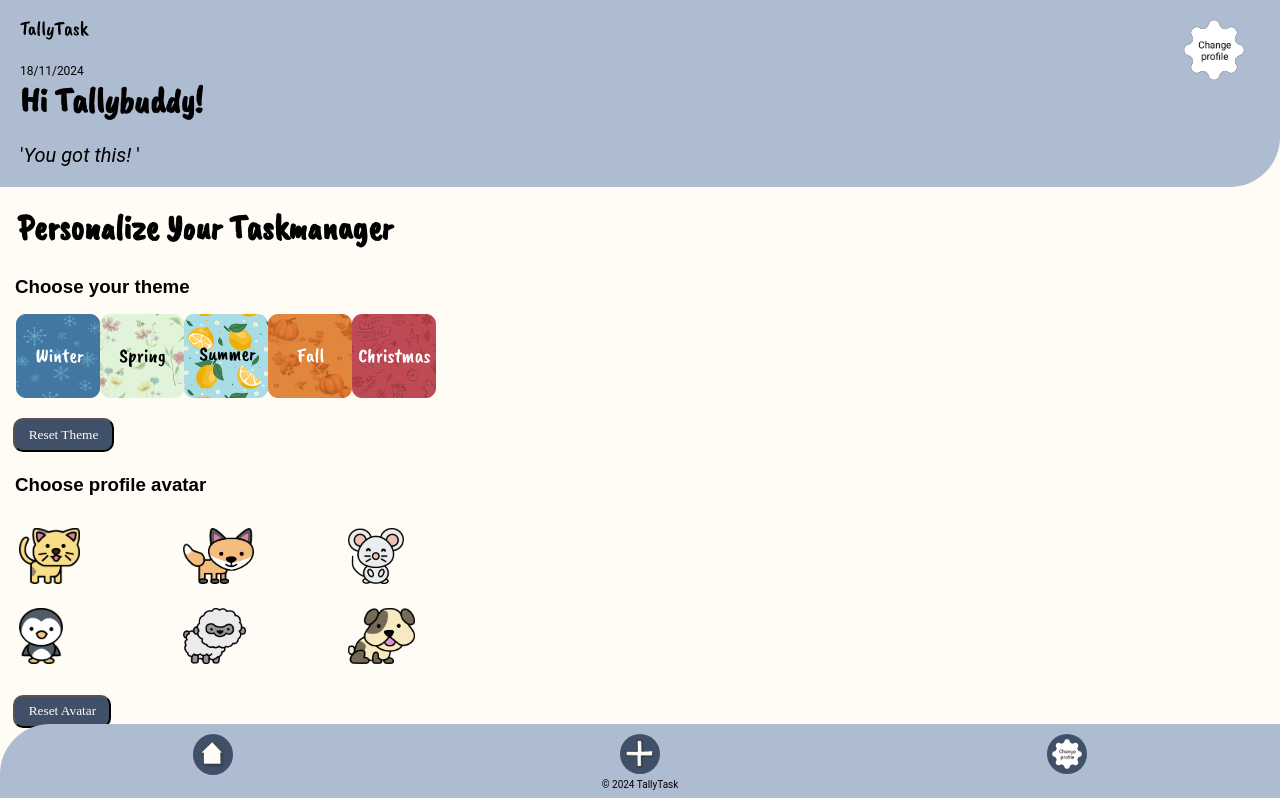
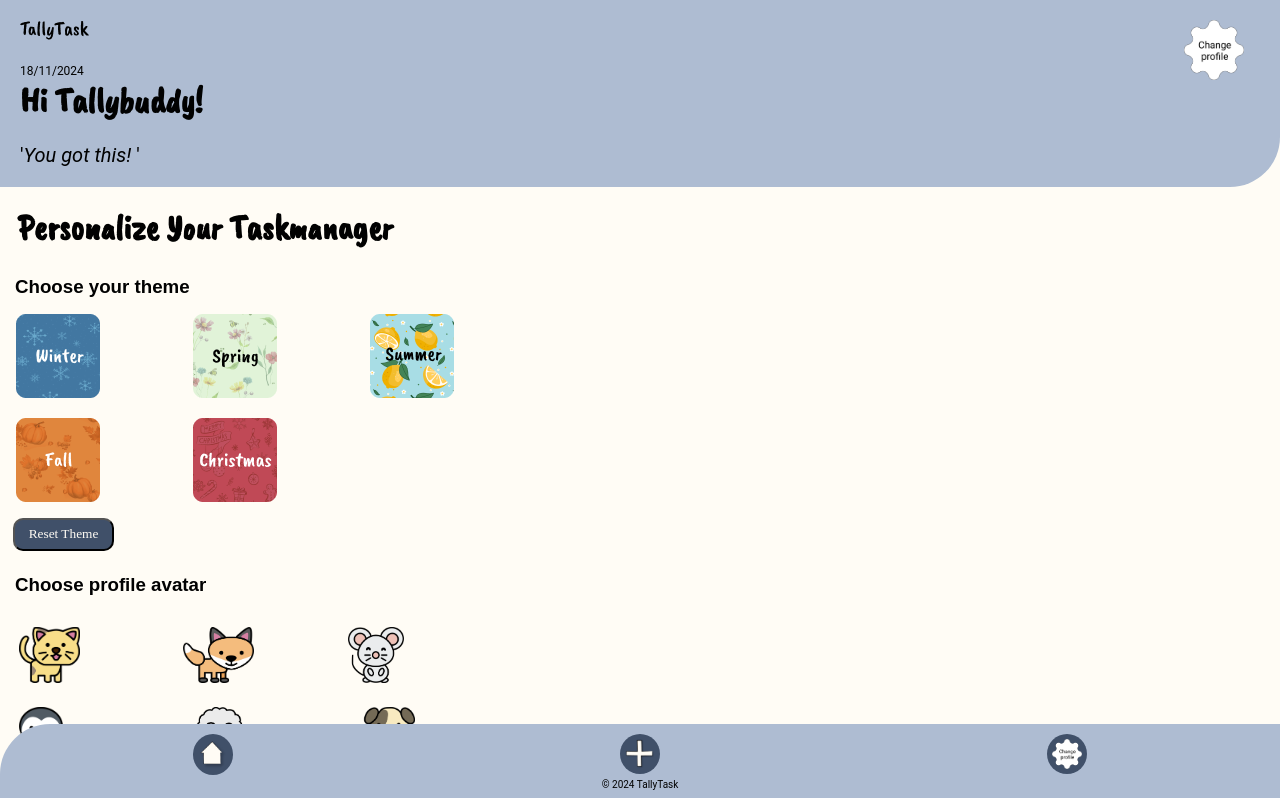
Before and after one commit to EEE95/tallytask, a React (Vite) app: page /personalize in a window 1280 px wide. Shown: the top 798 px of the page. Built offline with nearby package versions, Linux system fonts and the light colour scheme; a web font is replaced by a local one.

Commit message:
Tilføjet styling til themes

```diff
--- a/src/css/maja.css
+++ b/src/css/maja.css
@@ -10,6 +10,11 @@
 
     .theme-container{
         margin: 1em;
+        display: grid;
+        grid-template-columns: repeat(3, 1fr);
+        grid-template-rows: repeat(2, 1fr);
+        grid-gap: 1.2em;
+        width: 40%;
     }
 
     .avatar-grid{
```
